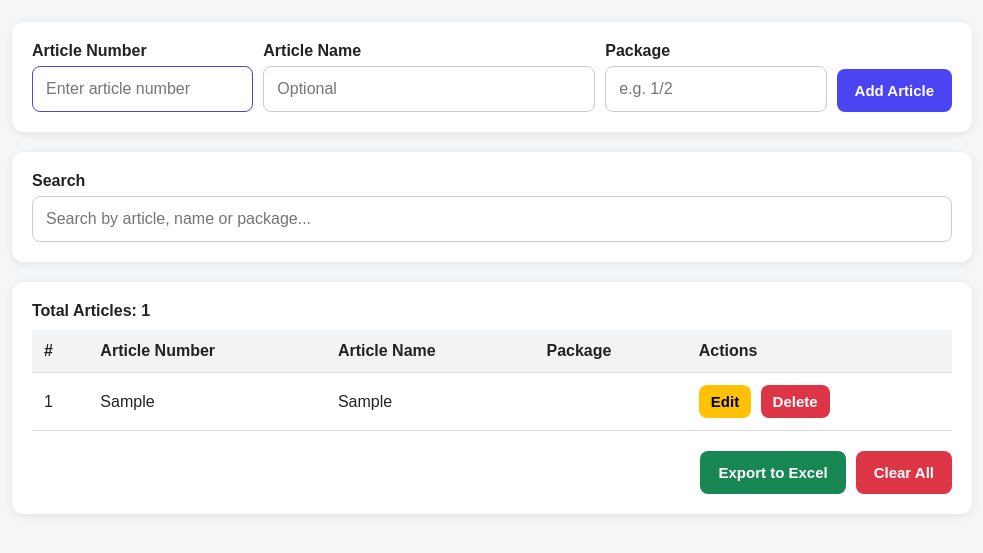
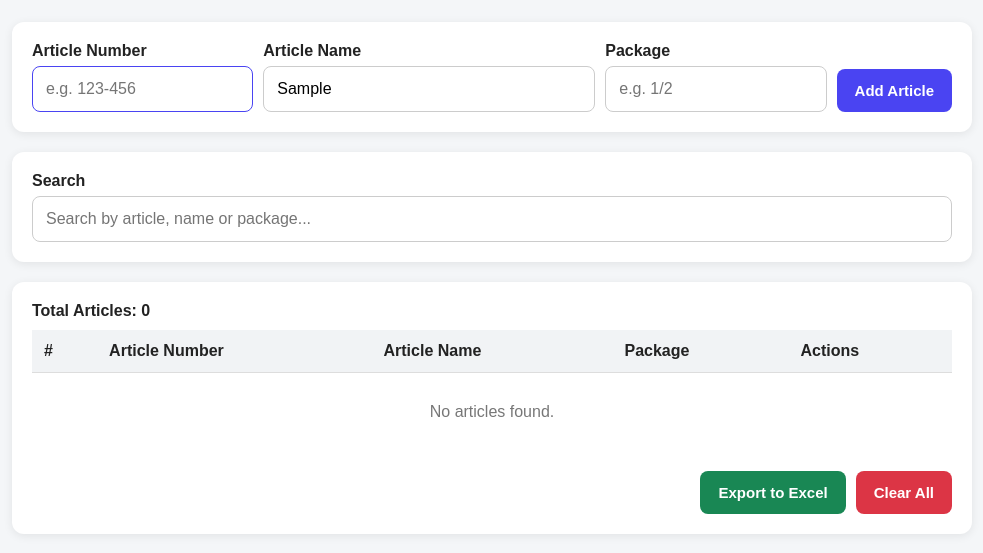
Before and after one commit to Ahmadzl/Export-Excel, a plain HTML site: page index.html in a window 1280 px wide. Both pictures are taken after typing "Sample", "Sample", "Sample" into the empty fields and a click on the button "Add Article". Shown: the part 81-634 px from the top of the page, without its empty margins (148-1131 px from the left). Drawn offline with Linux system fonts and the light colour scheme.

Commit message:
Add files via upload

```diff
--- a/index.html
+++ b/index.html
@@ -325,7 +325,7 @@
     </h1>
 
 
-    <!-- Add / Edit -->
+    <!-- Add / Edit Article -->
     <div class="card">
 
 
@@ -342,7 +342,7 @@
                 <input
                     type="text"
                     id="articleNumber"
-                    placeholder="Enter article number"
+                    placeholder="e.g. 123-456"
                     inputmode="numeric"
                     autocomplete="off">
 
@@ -383,7 +383,7 @@
             </div>
 
 
-            <!-- Add -->
+            <!-- Add button -->
             <button
                 id="addButton"
                 class="add-btn"
@@ -394,7 +394,7 @@
             </button>
 
 
-            <!-- Cancel -->
+            <!-- Cancel button -->
             <button
                 id="cancelButton"
                 class="cancel-btn"
@@ -434,7 +434,7 @@
     </div>
 
 
-    <!-- Table -->
+    <!-- Article table -->
     <div class="card">
 
 
@@ -659,7 +659,32 @@
         }
 
 
-        // Check package format
+        // Article Number must contain only numbers and hyphens
+        if (
+            !/^[0-9-]+$/.test(
+                articleNumber
+            )
+        ) {
+
+
+            alert(
+                "Article Number can contain only numbers and -"
+            );
+
+
+            document
+                .getElementById(
+                    "articleNumber"
+                )
+                .focus();
+
+
+            return;
+
+        }
+
+
+        // Package must be in format 1/2
         if (
 
             packageNumber &&
@@ -688,8 +713,10 @@
         }
 
 
-        // Update
-        if (editingIndex !== -1) {
+        // Update existing article
+        if (
+            editingIndex !== -1
+        ) {
 
 
             articles[editingIndex]
@@ -728,7 +755,7 @@
         }
 
 
-        // Add
+        // Add new article
         else {
 
 
@@ -756,11 +783,11 @@
         renderTable();
 
 
-        // Clear
+        // Clear inputs
         clearInputs();
 
 
-        // Focus
+        // Focus Article Number
         document
             .getElementById(
                 "articleNumber"
@@ -770,7 +797,7 @@
     }
 
 
-    // Clear inputs
+    // Clear input fields
     function clearInputs() {
 
 
@@ -966,7 +993,7 @@
         tbody.innerHTML = "";
 
 
-        // Filter
+        // Filter articles
         const visibleArticles =
             articles.filter(
 
@@ -1005,7 +1032,7 @@
             );
 
 
-        // Counter
+        // Update counter
         document
             .getElementById(
                 "counter"
@@ -1014,7 +1041,7 @@
             articles.length;
 
 
-        // Empty
+        // Nothing found
         if (
             visibleArticles.length === 0
         ) {
@@ -1041,7 +1068,7 @@
             "none";
 
 
-        // Display
+        // Display articles
         visibleArticles.forEach(
 
             function (article) {
@@ -1120,7 +1147,7 @@
     }
 
 
-    // Escape HTML
+    // Prevent HTML injection
     function escapeHtml(value) {
 
 
@@ -1250,7 +1277,7 @@
     }
 
 
-    // Clear all
+    // Clear all articles
     function clearAllArticles() {
 
 
@@ -1293,6 +1320,46 @@
     }
 
 
+    // Article Number input
+    //
+    // Allows:
+    // 123456
+    // 123-456
+    // 12-34-56
+    //
+    // Hyphen is optional.
+    document
+        .getElementById(
+            "articleNumber"
+        )
+        .addEventListener(
+            "input",
+            function () {
+
+
+                // Keep only numbers and hyphens
+                let value =
+                    this.value.replace(
+                        /[^0-9-]/g,
+                        ""
+                    );
+
+
+                // Prevent multiple hyphens together
+                value =
+                    value.replace(
+                        /-+/g,
+                        "-"
+                    );
+
+
+                this.value =
+                    value;
+
+            }
+        );
+
+
     // Package input
     //
     // 12 -> 1/2
@@ -1317,7 +1384,7 @@
                     );
 
 
-                // Only two digits
+                // Allow only two numbers
                 value =
                     value.substring(
                         0,
@@ -1325,7 +1392,7 @@
                     );
 
 
-                // Add slash
+                // Add slash between the numbers
                 if (
                     value.length === 2
                 ) {
```
